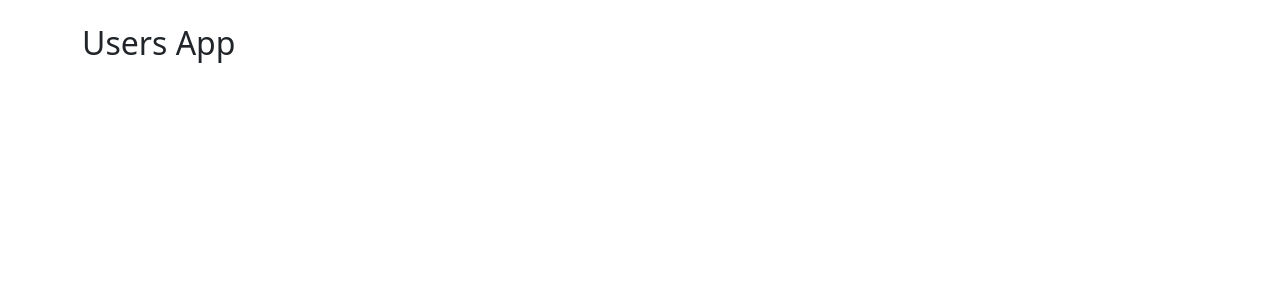
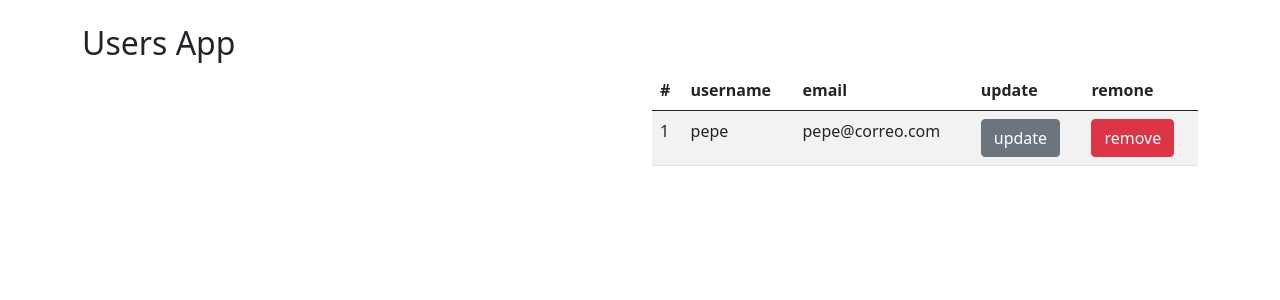
Before and after one commit to andresmendozaf/SpringReact, a React (Vite) app in the folder 06_users_app/: page / in a window 1280 px wide. Shown: the top 300 px of the page. Built offline with nearby package versions, Linux system fonts and the light colour scheme.

Commit message:
Sección 7 del curso - video 104

```diff
--- a/06_users_app/src/UsersApp.jsx
+++ b/06_users_app/src/UsersApp.jsx
@@ -1,8 +1,27 @@
+import { UserForm } from "./components/UserForm";
+import { UsersList } from "./components/UsersList";
+
 export const UsersApp = () => {
 
-    return(
-    <div className="container my-4">
-        <h2>Users App</h2>
+    const initialUsers = [
+        {
+            id: 1,
+            username: 'pepe',
+            password: '123456',
+            email: 'pepe@correo.com'
+        },
+    ];
 
-    </div>);
+    return (
+        <div className="container my-4">
+            <h2>Users App</h2>
+            <div className="row">
+                <div className="col">
+                    <UserForm />
+                </div>
+                <div className="col">
+                    <UsersList users={initialUsers}/>
+                </div>
+            </div>
+        </div>);
 }
--- /dev/null
+++ b/06_users_app/src/components/UserForm.jsx
@@ -0,0 +1,7 @@
+export const UserForm = () => {
+
+    return (
+        <form>
+        </form>
+    );
+}
--- /dev/null
+++ b/06_users_app/src/components/UserRow.jsx
@@ -0,0 +1,25 @@
+export const UserRow = ({id, username, email}) => {
+    return (
+        <tr>
+        <td>{id}</td>
+        <td>{username}</td>
+        <td>{email}</td>
+        <td>
+            <button
+                type="button"
+                className="btn btn-secondary btm-sm"
+            >
+                update
+            </button>
+        </td>
+        <td>
+            <button
+                type="button"
+                className="btn btn-danger btm-sm"
+            >
+                remove
+            </button>
+        </td>
+    </tr>
+    );
+}
--- /dev/null
+++ b/06_users_app/src/components/UsersList.jsx
@@ -0,0 +1,34 @@
+import { UserRow } from "./UserRow";
+
+export const UsersList = ({ users }) => {
+
+    return (
+        <>
+            <table className="table table-hover table-striped">
+
+                <thead>
+                    <tr>
+                        <th>#</th>
+                        <th>username</th>
+                        <th>email</th>
+                        <th>update</th>
+                        <th>remone</th>
+                    </tr>
+                </thead>
+
+                <tbody>
+                    {
+                        users.map(({id, username, email}) => (
+                            <UserRow
+                                key={id}
+                                id={id}
+                                username={username}
+                                email={email}
+                            />
+                        ))
+                    }
+                </tbody>
+            </table>
+        </>
+    );
+}
```
